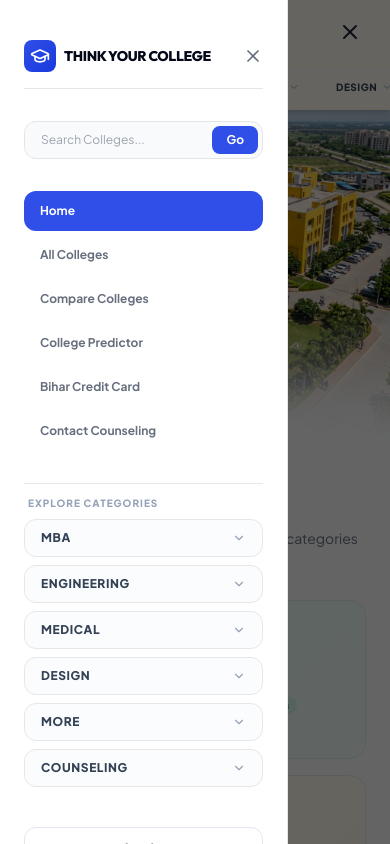
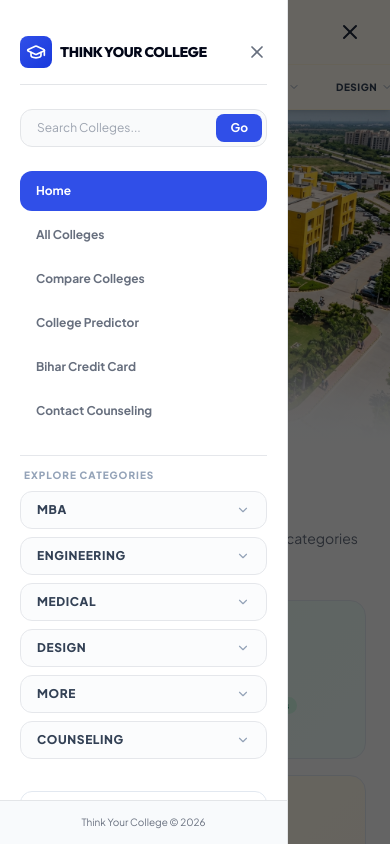
Before and after one commit to 08Satyamkumar/Think_Your_College, a Next.js app: page / in a window 390 px wide. Both pictures are taken after a click on the button 350 px from the left and 32 px from the top of the page. Shown: the top 844 px of the page. Built offline with nearby package versions, Linux system fonts and the light colour scheme.

Commit message:
fix: enable scrollability in mobile sidebar drawer container

```diff
--- a/src/components/LayoutWrapper.tsx
+++ b/src/components/LayoutWrapper.tsx
@@ -856,10 +856,10 @@ export default function LayoutWrapper({ children }: { children: React.ReactNode
           onClick={() => setIsMobileMenuOpen(false)}
         >
           <aside
-            className="w-72 max-w-[80vw] h-full bg-card border-r border-border p-6 flex flex-col justify-between"
+            className="w-72 max-w-[80vw] h-full bg-card border-r border-border flex flex-col justify-between overflow-hidden"
             onClick={(e) => e.stopPropagation()}
           >
-            <div className="space-y-8">
+            <div className="space-y-6 flex-1 overflow-y-auto no-scrollbar p-5">
               <div className="flex items-center justify-between border-b border-border pb-4 mt-4">
                 <Link href="/" className="flex items-center gap-2" onClick={() => setIsMobileMenuOpen(false)}>
                   <div className="flex items-center justify-center w-8 h-8 rounded-lg bg-gradient-premium text-white">
@@ -982,7 +982,7 @@ export default function LayoutWrapper({ children }: { children: React.ReactNode
               </div>
             </div>
 
-            <div className="text-center text-[10px] text-text_secondary pt-6 border-t border-border">
+            <div className="text-center text-[10px] text-text_secondary py-3.5 border-t border-border bg-slate-50 flex-shrink-0">
               Think Your College © 2026
             </div>
           </aside>
```
